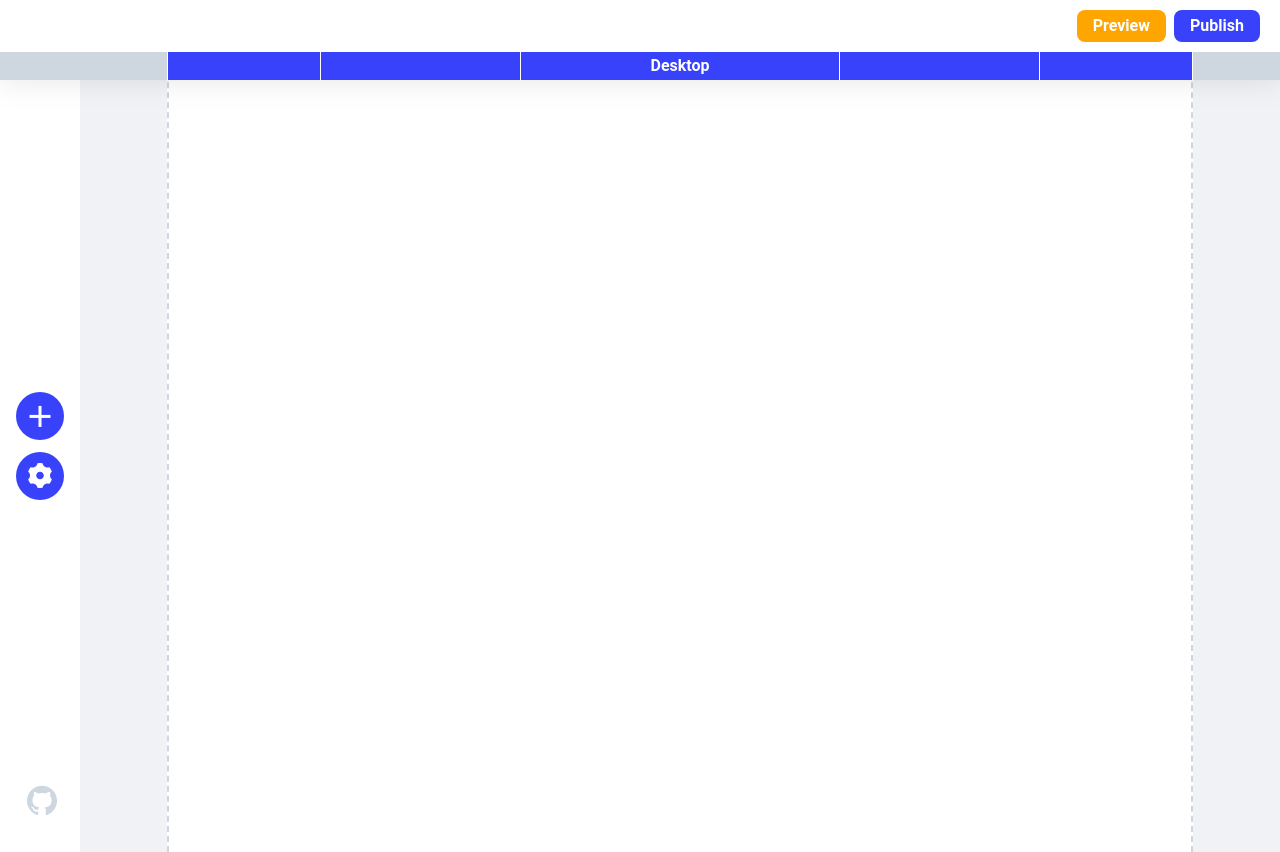
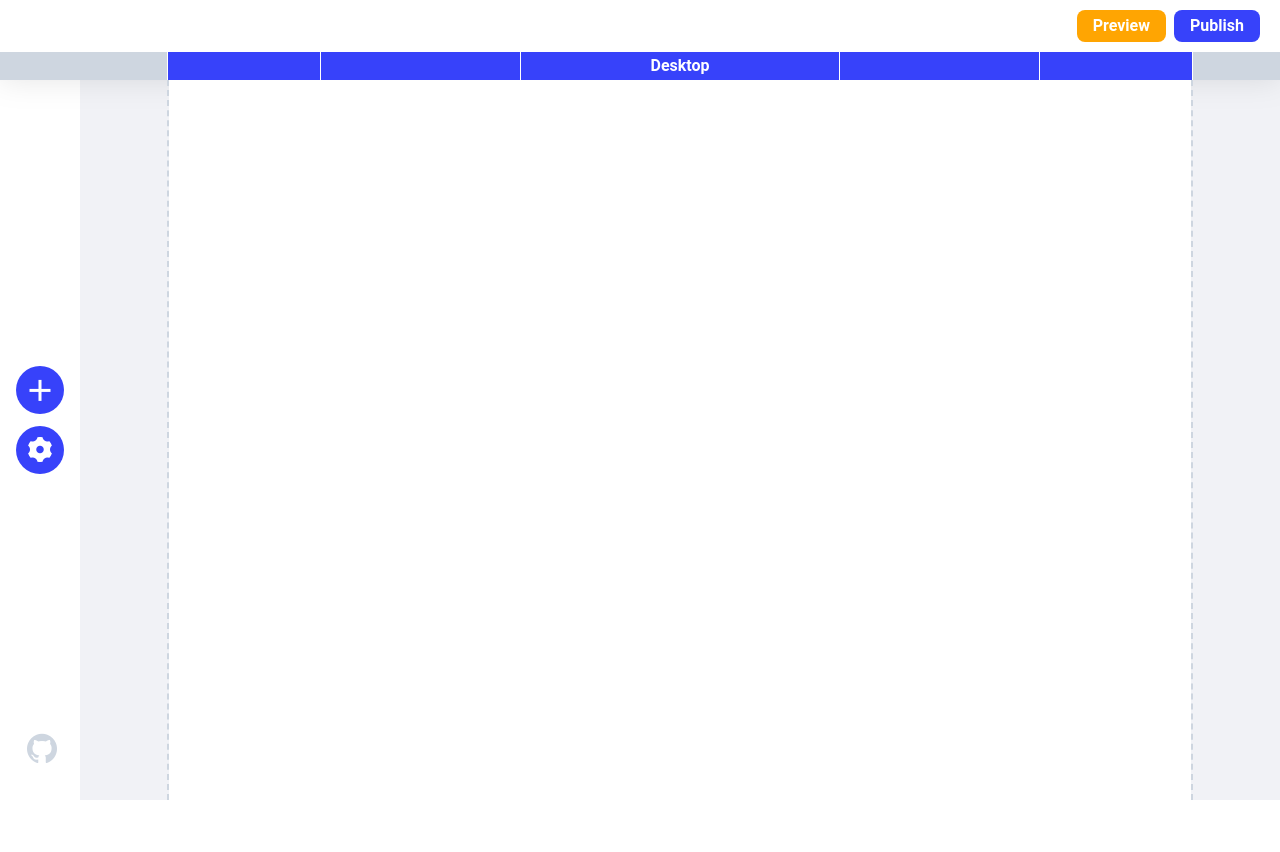
Before and after one commit to YUNI0107/React_Article_Editor, a React (Create React App) app: page / in a window 1280 px wide. After the commit the page ends 800 px from the top, so only its background shows below. Built offline with nearby package versions, Linux system fonts and the light colour scheme.

Commit message:
Mode Layout done

```diff
--- a/src/components/layout/MainEditorSection/MainEditorSection.tsx
+++ b/src/components/layout/MainEditorSection/MainEditorSection.tsx
@@ -8,6 +8,7 @@ import Drawer from './components/Drawer'
 import SchemeContextSection from '../../../contexts/SchemeContextSection'
 import { PreviewModesType } from '../../../types/layout.d'
 import EditorSection from '../EditorSection'
+import BackDevice from './components/BackDevice'
 
 function MainEditorSection({
   previewMode,
@@ -19,19 +20,19 @@ function MainEditorSection({
   console.log(previewMode, handlePreviewMode)
 
   return (
-    <div className="flex">
+    <div className="flex-1 flex h-full">
       {/* left-drawer */}
       <Drawer />
 
       {/* main-editor-section */}
-      <div className={classNames('flex-1 flex flex-col items-center')}>
+      <div className="relative flex-1 flex flex-col items-center">
         {/* top-ruler */}
         <Ruler previewMode={previewMode} handlePreviewMode={handlePreviewMode} />
         {/* bottom-preview */}
         <SchemeContextSection>
           <div
             className={classNames(
-              'min-h-screen h-full bg-white border-x-[2px] border-dashed border-main-gray-300 transition-all duration-700',
+              'h-full border-x-[2px] border-dashed border-main-gray-300 transition-all duration-700 flex flex-col justify-center',
               {
                 'w-mobile': previewMode === 'sm',
                 'w-tablet': previewMode === 'md',
@@ -39,7 +40,19 @@ function MainEditorSection({
               }
             )}
           >
-            <EditorSection />
+            <div
+              className={classNames('relative', {
+                'h-mobile': previewMode === 'sm',
+                'h-tablet': previewMode === 'md',
+                'h-full': previewMode === 'lg',
+              })}
+            >
+              <div className="relative h-full w-full bg-white z-20 overflow-x-hidden overflow-y-auto">
+                <EditorSection />
+              </div>
+
+              <BackDevice previewMode={previewMode} />
+            </div>
           </div>
         </SchemeContextSection>
       </div>
--- /dev/null
+++ b/src/components/layout/MainEditorSection/components/BackDevice/BackDevice.tsx
@@ -0,0 +1,18 @@
+import classNames from 'classnames'
+
+// types
+import { PreviewModesType } from '../../../../../types/layout'
+
+function BackDevice({ previewMode }: { previewMode: PreviewModesType }) {
+  return (
+    <div
+      className={classNames(
+        'absolute left-1/2 -top-[24px] -translate-x-1/2  bg-main-gray-300 rounded-[10px] z-10',
+        { hidden: previewMode === 'lg' }
+      )}
+      style={{ width: 'calc(100% + 48px)', height: 'calc(100% + 64px)' }}
+    ></div>
+  )
+}
+
+export default BackDevice
--- /dev/null
+++ b/src/components/layout/MainEditorSection/components/BackDevice/index.tsx
@@ -0,0 +1 @@
+export { default } from './BackDevice'
--- a/src/components/layout/MainEditorSection/components/Ruler/Ruler.tsx
+++ b/src/components/layout/MainEditorSection/components/Ruler/Ruler.tsx
@@ -31,7 +31,7 @@ function Ruler({
   const modes: Array<PreviewModesType> = ['sm', 'md', 'lg']
 
   return (
-    <div className="relative -mt-7">
+    <div className="absolute -mt-7 top-0">
       {modes.map((mode) => {
         return (
           <div
--- a/src/pages/MainPage/MainPage.tsx
+++ b/src/pages/MainPage/MainPage.tsx
@@ -16,7 +16,7 @@ function MainPage() {
   }
 
   return (
-    <div className="w-screen min-h-screen min-w-[1052px] bg-secondary-blue-100">
+    <div className="w-screen min-h-screen min-w-[1052px] bg-secondary-blue-100 flex flex-col">
       <Header />
       <MainEditorSection previewMode={previewMode} handlePreviewMode={handlePreviewMode} />
     </div>
--- a/tailwind.config.js
+++ b/tailwind.config.js
@@ -6,6 +6,10 @@ module.exports = {
         desktop: '1026px',
         tablet: '720px',
         mobile: '320px',
+      },
+      height: {
+        tablet: '660px',
+        mobile: '600px',
       },
       colors: {
         'main-blue': '#3742FA',
```
